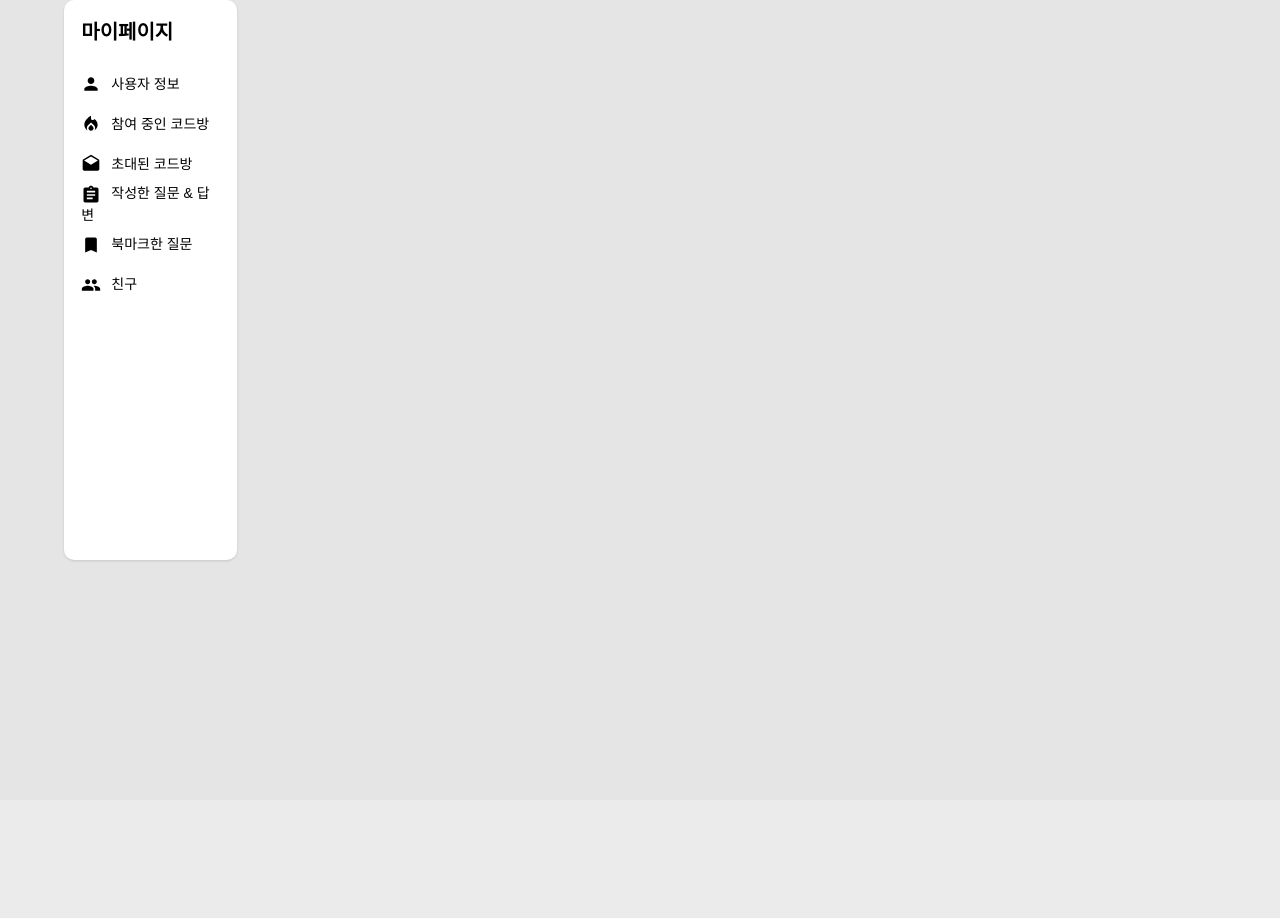
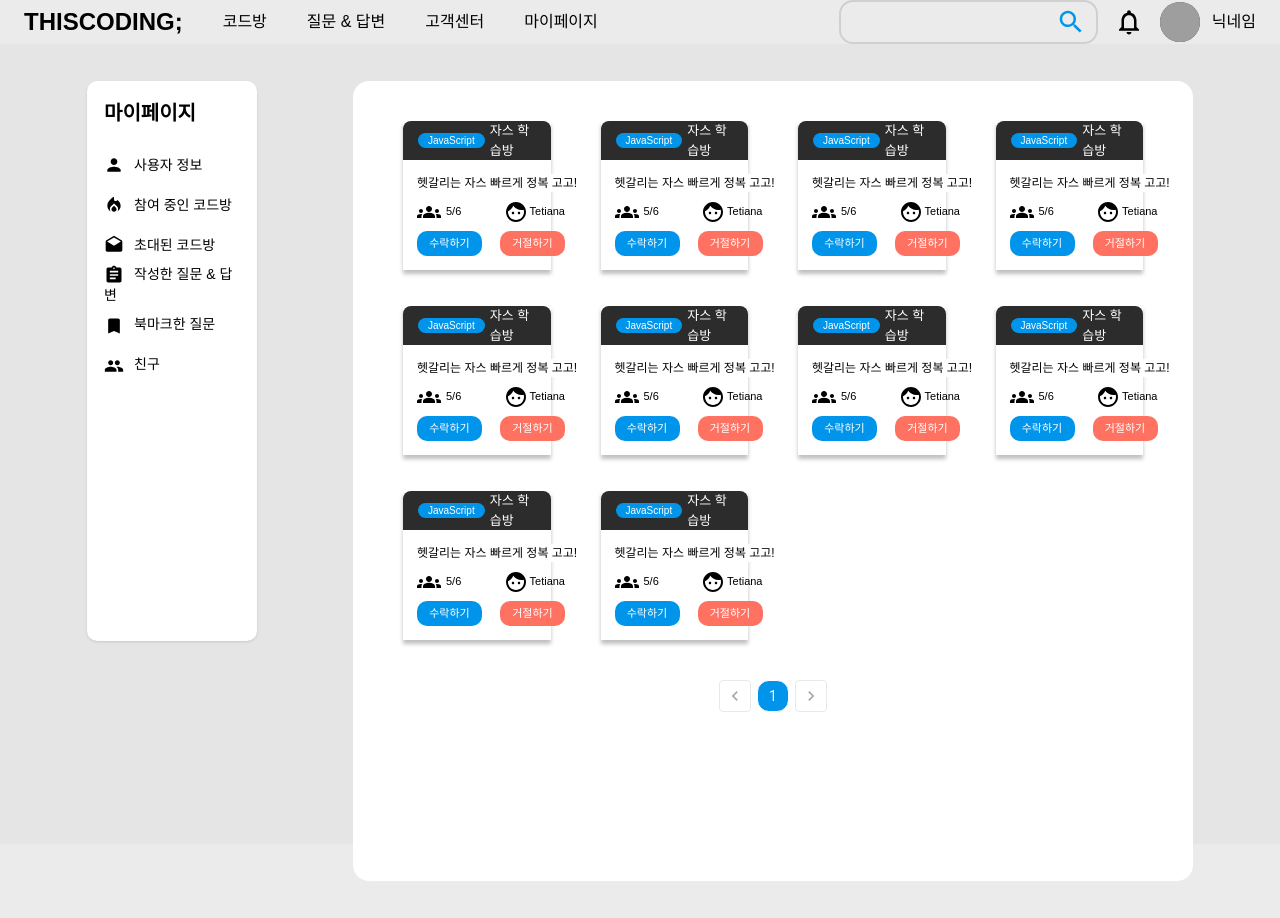
Before and after one commit to GadiGoodi/front, a Next.js app in the folder thiscoding/: page /mypage/invitations in a window 1280 px wide. Before the commit the page ends 800 px from the top, so only its background shows below. Built offline with nearby package versions, Linux system fonts and the light colour scheme; grey boxes are pictures that could not be loaded; a web font is replaced by a local one.

Commit message:
feat: 마이페이지 초대된 코드방 조회 퍼블리싱

```diff
--- /dev/null
+++ b/thiscoding/app/(components)/mypage/invitations/InvitaionsContent.tsx
@@ -0,0 +1,43 @@
+import GroupsIcon from '@mui/icons-material/Groups';
+import Face3Icon from '@mui/icons-material/FaceSharp';
+
+const InvitaionsContetns = () => {
+  return (
+    <div className="w-[176] h-[150] bg-[#ffffff] shadow-[0_4px_4px_0px_rgba(0,0,0,0.25)] rounded-[10]">
+      <div className="h-[40] flex gap-[5px]  items-center bg-[#2c2c2c] rounded-t-lg px-[14px]">
+        <div className="flex justify-center items-center h-[16] text-[10px]   text-white  bg-[#0095eb] rounded-[10px] px-[10px] font-normal ml-[1px]">
+          JavaScript
+        </div>
+        <div className="flex justify-center items-center text-[13px] text-white">
+          자스 학습방
+        </div>
+      </div>
+      <div className="w-[176px] h-[110px] p-[14px] flex flex-col justify-between">
+        <div className="whitespace-nowrap text-[12px] w-full bg-[#ffffff]">
+          헷갈리는 자스 빠르게 정복 고고!
+        </div>
+        <div className="flex justify-between">
+          <div className="text-[11px] flex justify-center items-center gap-[5px]">
+            <GroupsIcon className="w-[20px] h-[20px]"></GroupsIcon>
+            5/6
+          </div>
+
+          <div className="text-[11px] flex justify-center items-center gap-[2px]">
+            <Face3Icon className="w-[20px] h-[20px] rounded-[200]"></Face3Icon>
+            Tetiana
+          </div>
+        </div>
+        <div className="flex justify-between">
+          <button className="h-[25px] w-[65px] rounded-[10px] text-[11px] text-white font-normal bg-[#0095eb]">
+            수락하기
+          </button>
+          <button className="h-[25px] w-[65px] rounded-[10px] text-[11px] text-white font-normal bg-[#ff7262]">
+            거절하기
+          </button>
+        </div>
+      </div>
+    </div>
+  );
+};
+
+export default InvitaionsContetns;
--- /dev/null
+++ b/thiscoding/app/(components)/mypage/invitations/Invitations.tsx
@@ -0,0 +1,45 @@
+import '@/app/globals.css';
+import InvitationsContents from './InvitaionsContent';
+import Pagination from '@mui/material/Pagination';
+const Invitations = () => {
+  return (
+    <>
+      <div className="w-[950] h-[650] bg-[#FFFFFF] ml-24 rounded-2xl border-[#EBEBEB]">
+        <div className="grid grid-cols-4 gap-x-[50px] gap-y-[36px] p-[40px] mx-[10px]">
+          <InvitationsContents />
+          <InvitationsContents />
+          <InvitationsContents />
+          <InvitationsContents />
+          <InvitationsContents />
+          <InvitationsContents />
+          <InvitationsContents />
+          <InvitationsContents />
+          <InvitationsContents />
+          <InvitationsContents />
+        </div>
+        <div className="flex justify-center items-center ">
+          <Pagination
+            count={1}
+            variant="outlined"
+            shape="rounded"
+            sx={{
+              '& .MuiPaginationItem-root': {},
+              '& .MuiPaginationItem-root.Mui-selected': {
+                backgroundColor: '#0095eb', // 클릭 시 배경색
+                color: '#ffffff', // 클릭 시 글자색
+                borderColor: '#ffffff',
+                borderRadius: '12px',
+              },
+              '& .MuiPaginationItem-root:hover': {
+                backgroundColor: '#e0f7ff', // 호버 시 배경색
+                borderColor: '#ffffff',
+                borderRadius: '12px',
+              },
+            }}
+          />
+        </div>
+      </div>
+    </>
+  );
+};
+export default Invitations;
--- /dev/null
+++ b/thiscoding/app/mypage/invitations/layout.tsx
@@ -0,0 +1,18 @@
+import type { Metadata } from 'next';
+
+export const metadata: Metadata = {
+  title: 'MyPage 초대된 코드방',
+  description: '마이페이지 초대된 코드방',
+};
+
+export default function RootLayout({
+  children,
+}: Readonly<{
+  children: React.ReactNode;
+}>) {
+  return (
+    <html lang="en">
+      <body>{children}</body>
+    </html>
+  );
+}
--- a/thiscoding/app/mypage/invitations/page.tsx
+++ b/thiscoding/app/mypage/invitations/page.tsx
@@ -1,17 +1,21 @@
-import SideTap from "@/app/(components)/SideTap";
+'use client';
+import SideTap from '@/app/(components)/SideTap';
+import Invitations from '@/app/(components)/mypage/invitations/Invitations';
+import Headers from '@/app/(components)/common/Headers';
 import '@/app/globals.css';
 
 const Page = () => {
-
-    return (
-        <>
-            <div className="bg-neutral-200 h-screen">
-                <div className="mx-[5%]">
-                    <SideTap/>
-                </div>
-            </div>
-        </>
-    )
-}
+  return (
+    <div>
+      <Headers />
+      <div className="bg-neutral-200 h-screen">
+        <div className="p-[37px] mx-[50px] flex">
+          <SideTap />
+          <Invitations />
+        </div>
+      </div>
+    </div>
+  );
+};
 
 export default Page;
```
